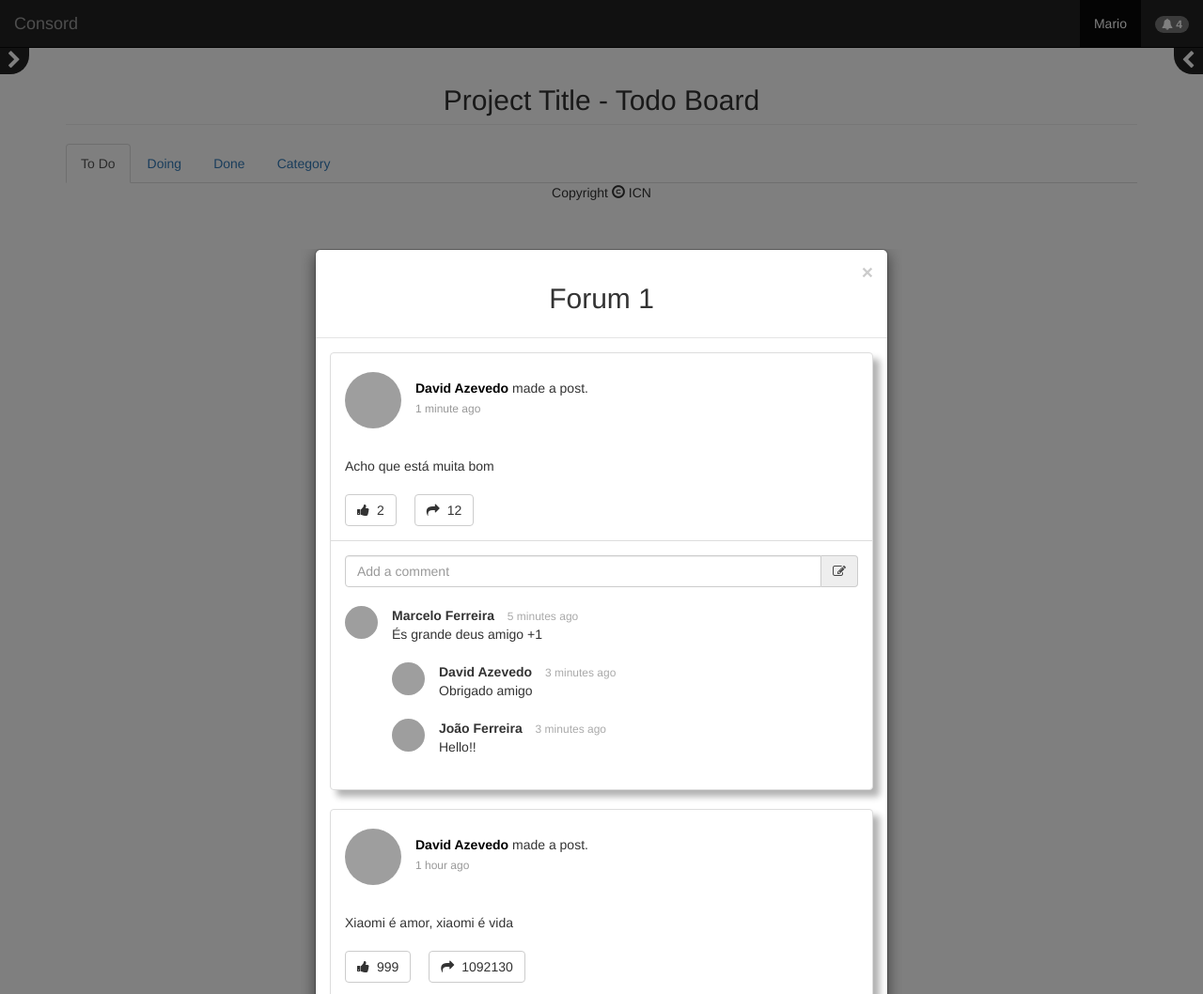
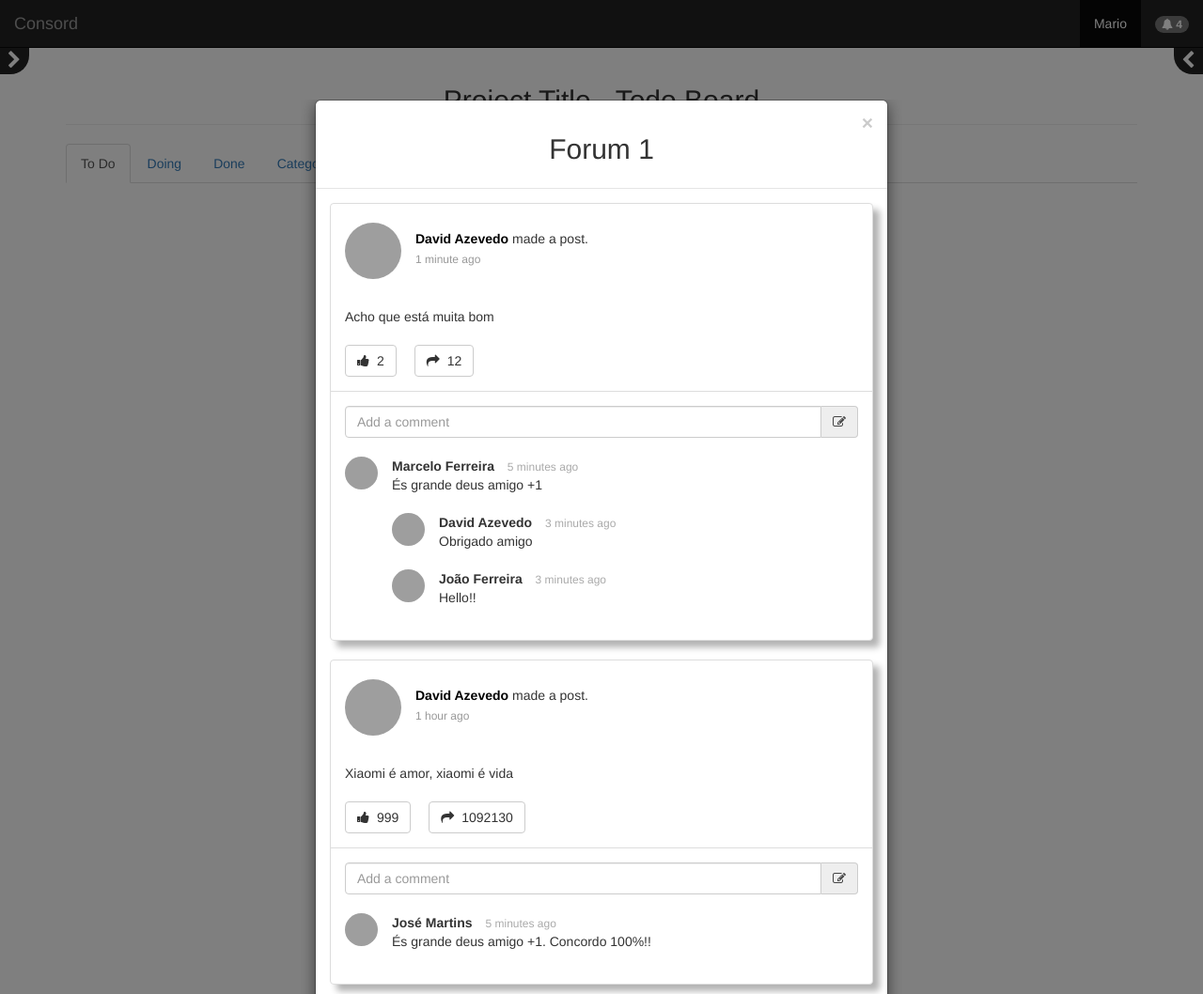
Before and after one commit to PeaceOff/FEUP-LBAW, a PHP site: page /pages/todoPage.php in a window 1280 px wide, after a click on "Forum Topic 1". Shown: the whole page at 94% size. Run offline with PHP 8.4, Linux system fonts and the light colour scheme; some libraries are stand-ins or nearby versions; grey boxes are pictures that could not be loaded.

Commit message:
Patch fixed

```diff
--- a/css/style.css
+++ b/css/style.css
@@ -1,7 +1,6 @@
 body{
     padding-top: 50px;
 }
-
 
 html,
 body,
@@ -300,7 +299,6 @@ body.preload * {
     top: 25%;
 }
 
-
 .circle {
     border-radius:50%;
     -moz-border-radius:50%;
@@ -308,6 +306,10 @@ body.preload * {
 }
 
 /*Comment Section*/
+.upa-upa {
+    top : 10%
+}
+
 .panel-shadow {
     box-shadow: rgba(0, 0, 0, 0.3) 7px 7px 7px;
 }
--- a/templates/forumExample.php
+++ b/templates/forumExample.php
@@ -4,7 +4,7 @@
         $('#forum-1').appendTo("body");
     });
 </script>
-<div id="forum-1" class="modal fade col-lg-6 col-lg-offset-3 col-md-8 col-md-offset-2 col-sm-12">
+<div id="forum-1" class="modal fade upa-upa col-lg-6 col-lg-offset-3 col-md-8 col-md-offset-2 col-sm-12">
     <div class="modal-content">
         <div class="modal-header text-center">
             <button type="button" class="close" data-dismiss="modal" aria-label="Close"><span aria-hidden="true">&times;</span></button>
```
